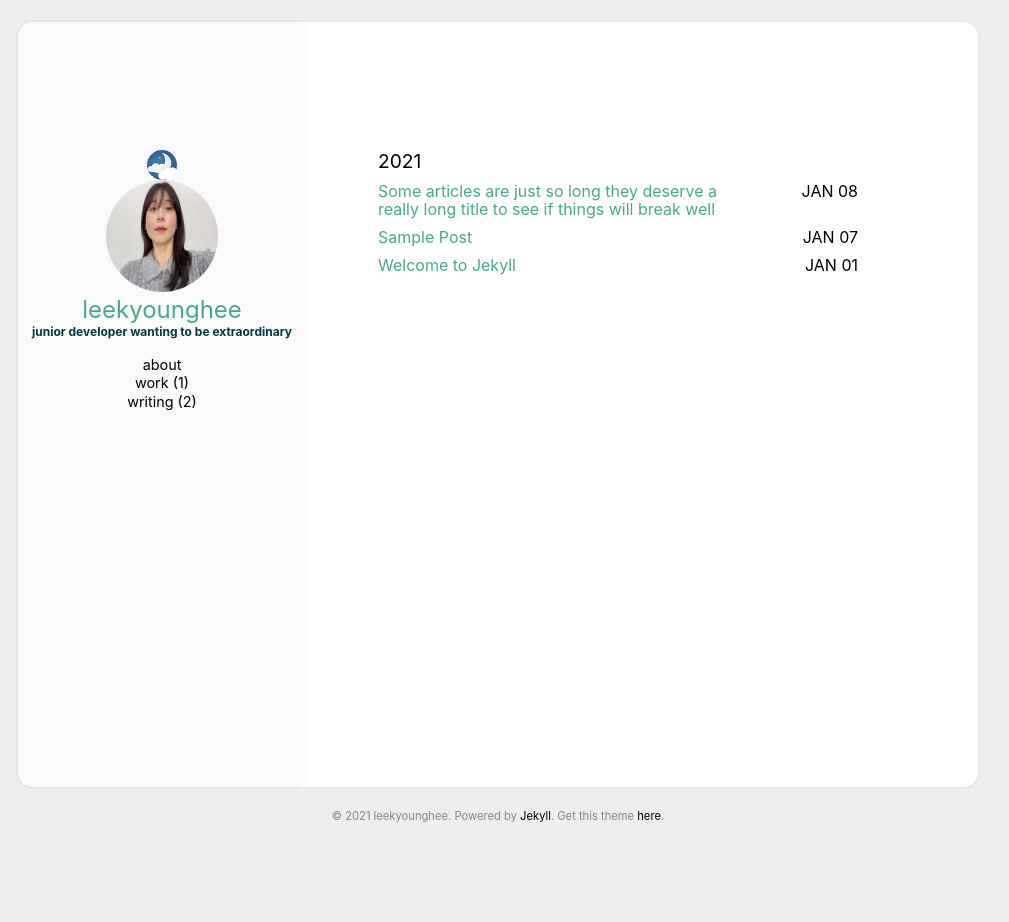
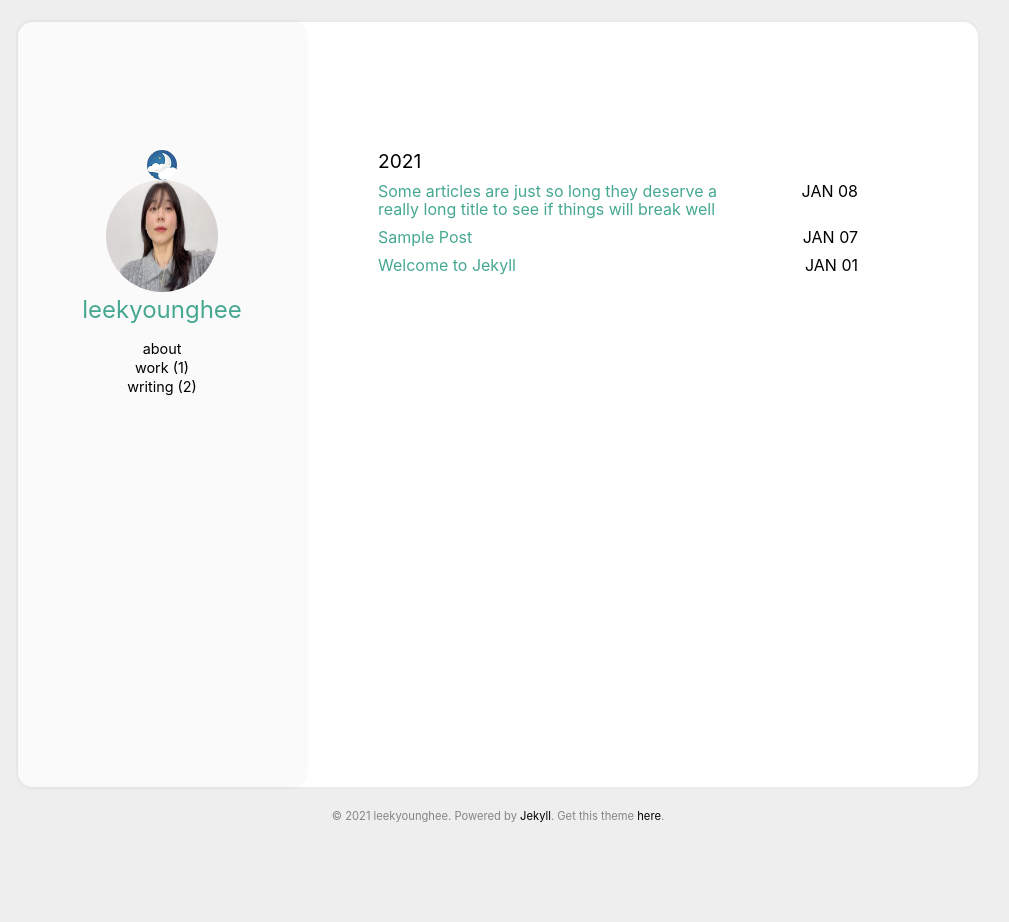
Before and after one commit to leekyounghee/leekyounghee.github.io, a Jekyll site: the page built from index.html, in a window 1280 px wide. Shown: the whole page, without its empty margins (142-1151 px from the left). Built offline with Jekyll 4.4.1, drawn with Linux system fonts in a browser that asks for light colours.

Commit message:
Update _config.yml

```diff
--- a/_config.yml
+++ b/_config.yml
@@ -21,7 +21,7 @@ user:
   name: leekyounghee
   pic: /assets/img/cat.jpg
   picAlt: "me?"
-  job: junior developer wanting to be extraordinary
+  job: ""
   aboutme: true # comment this out if you don't need the 'about' page.
 
 exclude:
```
